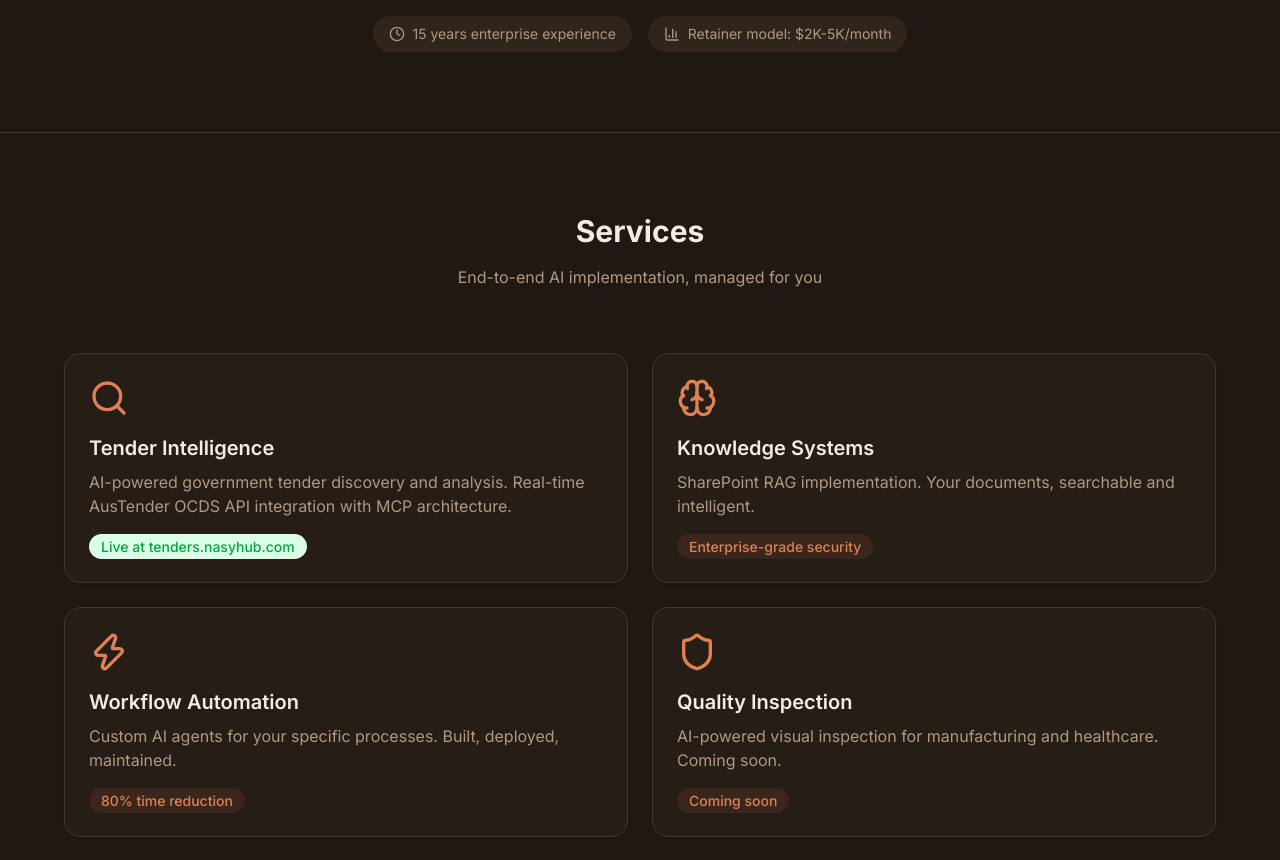
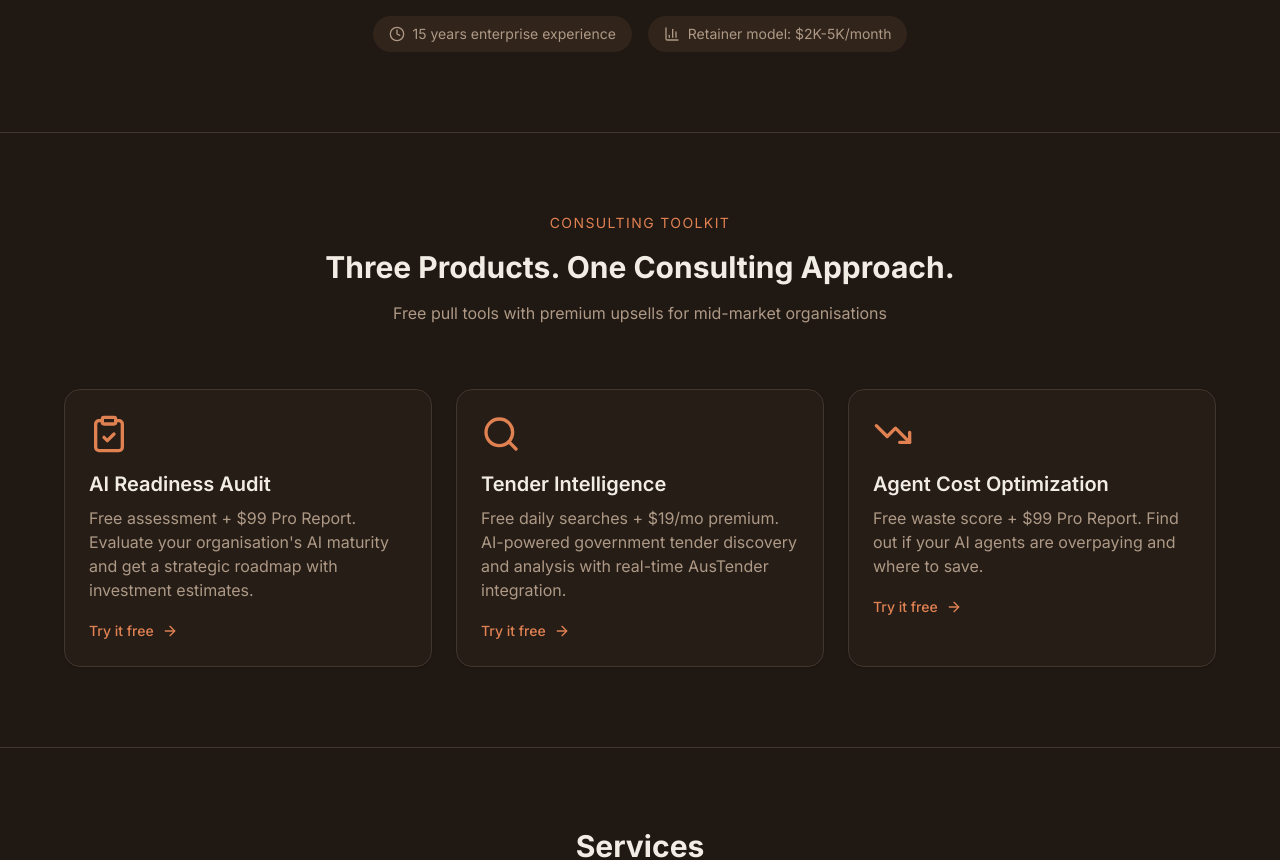
Before and after one commit to nas20two/nasyhub-v2, a Next.js app: page /ai in a window 1280 px wide. Shown: the part 380-1240 px from the top of the page. Built offline with nearby package versions, Linux system fonts and the light colour scheme.

Commit message:
Restructure AI page: add Consulting Toolkit section (AI Readiness, TI, ACO), update URLs

```diff
--- a/src/app/ai/page.tsx
+++ b/src/app/ai/page.tsx
@@ -1,17 +1,34 @@
 "use client";
 
 import { motion } from "framer-motion";
-import { ArrowLeft, Zap, Brain, Search, Shield, BarChart3, Clock } from "lucide-react";
+import { ArrowLeft, Zap, Brain, Search, Shield, BarChart3, Clock, ClipboardCheck, TrendingDown } from "lucide-react";
 import Link from "next/link";
 
-const services = [
+const consulting = [
+  {
+    icon: ClipboardCheck,
+    title: "AI Readiness Audit",
+    description: "Free assessment + $99 Pro Report. Evaluate your organisation's AI maturity and get a strategic roadmap with investment estimates.",
+    metrics: "Free assessment",
+    url: "https://www.ai-audit-now.com",
+  },
   {
     icon: Search,
     title: "Tender Intelligence",
-    description: "AI-powered government tender discovery and analysis. Real-time AusTender OCDS API integration with MCP architecture.",
-    metrics: "Live at tenders.nasyhub.com",
+    description: "Free daily searches + $19/mo premium. AI-powered government tender discovery and analysis with real-time AusTender integration.",
+    metrics: "$19/mo subscription",
     url: "https://tenders.nasyhub.com",
   },
+  {
+    icon: TrendingDown,
+    title: "Agent Cost Optimization",
+    description: "Free waste score + $99 Pro Report. Find out if your AI agents are overpaying and where to save.",
+    metrics: "Free score",
+    url: "https://www.ai-audit-now.com/agent-cost",
+  },
+];
+
+const services = [
   {
     icon: Brain,
     title: "Knowledge Systems",
@@ -33,12 +50,6 @@ const services = [
 ];
 
 const tools = [
-  {
-    title: "AI Readiness Audit",
-    description: "Free assessment tool. Discover your organization's AI maturity and get a personalized roadmap.",
-    url: "https://ai-readiness-audit-orpin.vercel.app",
-    cta: "Take the Audit",
-  },
   {
     title: "AI Explainy",
     description: "V2: Jargon buster + Chat + Repo Explainer. Paste any GitHub URL for instant architecture analysis.",
@@ -133,6 +144,45 @@ export default function AIPage() {
         </div>
       </section>
 
+      {/* Consulting Toolkit */}
+      <section className="py-20 px-4 border-t border-border">
+        <div className="max-w-6xl mx-auto">
+          <motion.div
+            initial={{ opacity: 0, y: 20 }}
+            whileInView={{ opacity: 1, y: 0 }}
+            viewport={{ once: true }}
+            transition={{ duration: 0.6 }}
+            className="text-center mb-16"
+          >
+            <p className="text-primary text-sm tracking-widest uppercase mb-4">Consulting Toolkit</p>
+            <h2 className="text-3xl font-bold mb-4 text-foreground">Three Products. One Consulting Approach.</h2>
+            <p className="text-muted-foreground">Free pull tools with premium upsells for mid-market organisations</p>
+          </motion.div>
+
+          <div className="grid md:grid-cols-3 gap-6">
+            {consulting.map((item, index) => (
+              <motion.div
+                key={item.title}
+                initial={{ opacity: 0, y: 20 }}
+                whileInView={{ opacity: 1, y: 0 }}
+                viewport={{ once: true }}
+                transition={{ delay: index * 0.1, duration: 0.6 }}
+                className="p-6 rounded-xl border border-border bg-card/50 hover:bg-card transition-colors shadow-sm hover:shadow-md cursor-pointer"
+                onClick={() => window.open(item.url, '_blank')}
+              >
+                <item.icon className="w-10 h-10 mb-4 text-primary" />
+                <h3 className="text-xl font-semibold mb-2 text-foreground">{item.title}</h3>
+                <p className="text-muted-foreground mb-4">{item.description}</p>
+                <span className="inline-flex items-center text-sm font-medium text-primary hover:text-primary/80 transition-colors">
+                  Try it free
+                  <ArrowLeft className="w-4 h-4 ml-2 rotate-180" />
+                </span>
+              </motion.div>
+            ))}
+          </div>
+        </div>
+      </section>
+
       {/* Services */}
       <section className="py-20 px-4 border-t border-border">
         <div className="max-w-6xl mx-auto">
@@ -155,13 +205,12 @@ export default function AIPage() {
                 whileInView={{ opacity: 1, y: 0 }}
                 viewport={{ once: true }}
                 transition={{ delay: index * 0.1, duration: 0.6 }}
-                className={`p-6 rounded-xl border border-border bg-card/50 hover:bg-card transition-colors shadow-sm hover:shadow-md ${service.url ? 'cursor-pointer' : ''}`}
-                onClick={() => service.url && window.open(service.url, '_blank')}
+                className={`p-6 rounded-xl border border-border bg-card/50 hover:bg-card transition-colors shadow-sm hover:shadow-md`}
               >
                 <service.icon className="w-10 h-10 mb-4 text-primary" />
                 <h3 className="text-xl font-semibold mb-2 text-foreground">{service.title}</h3>
                 <p className="text-muted-foreground mb-4">{service.description}</p>
-                <span className={`text-sm font-medium px-3 py-1 rounded-full ${service.url ? 'text-green-600 bg-green-100 dark:text-green-400 dark:bg-green-900/30' : 'text-primary bg-primary/10'}`}>
+                <span className={`text-sm font-medium px-3 py-1 rounded-full text-primary bg-primary/10`}>
                   {service.metrics}
                 </span>
               </motion.div>
@@ -184,7 +233,7 @@ export default function AIPage() {
             <p className="text-muted-foreground">Free tools to explore your AI opportunities</p>
           </motion.div>
 
-          <div className="grid md:grid-cols-3 gap-6">
+          <div className="grid md:grid-cols-2 gap-6 max-w-2xl mx-auto">
             {tools.map((tool, index) => (
               <motion.a
                 key={tool.title}
```
Also changed, not shown: vercel.json (added).
